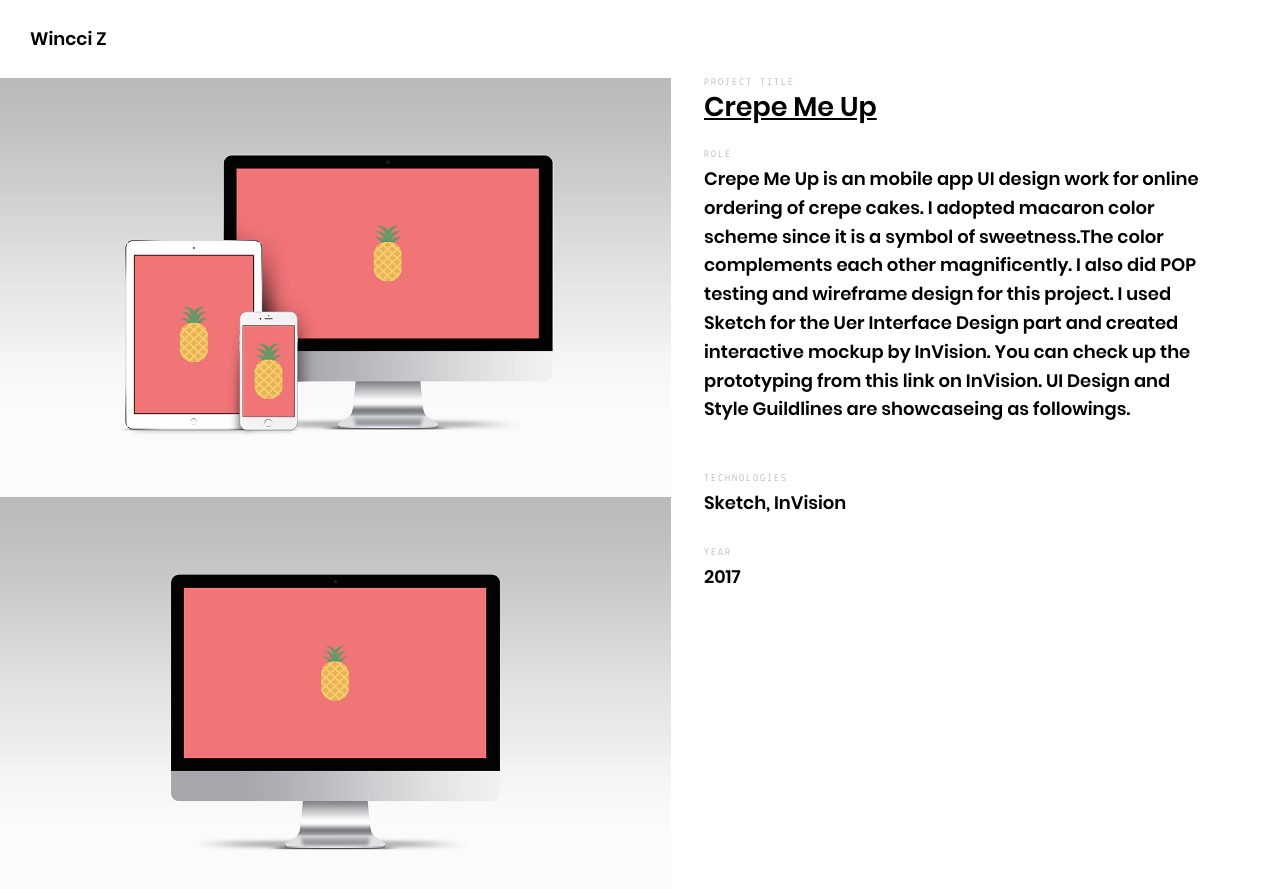
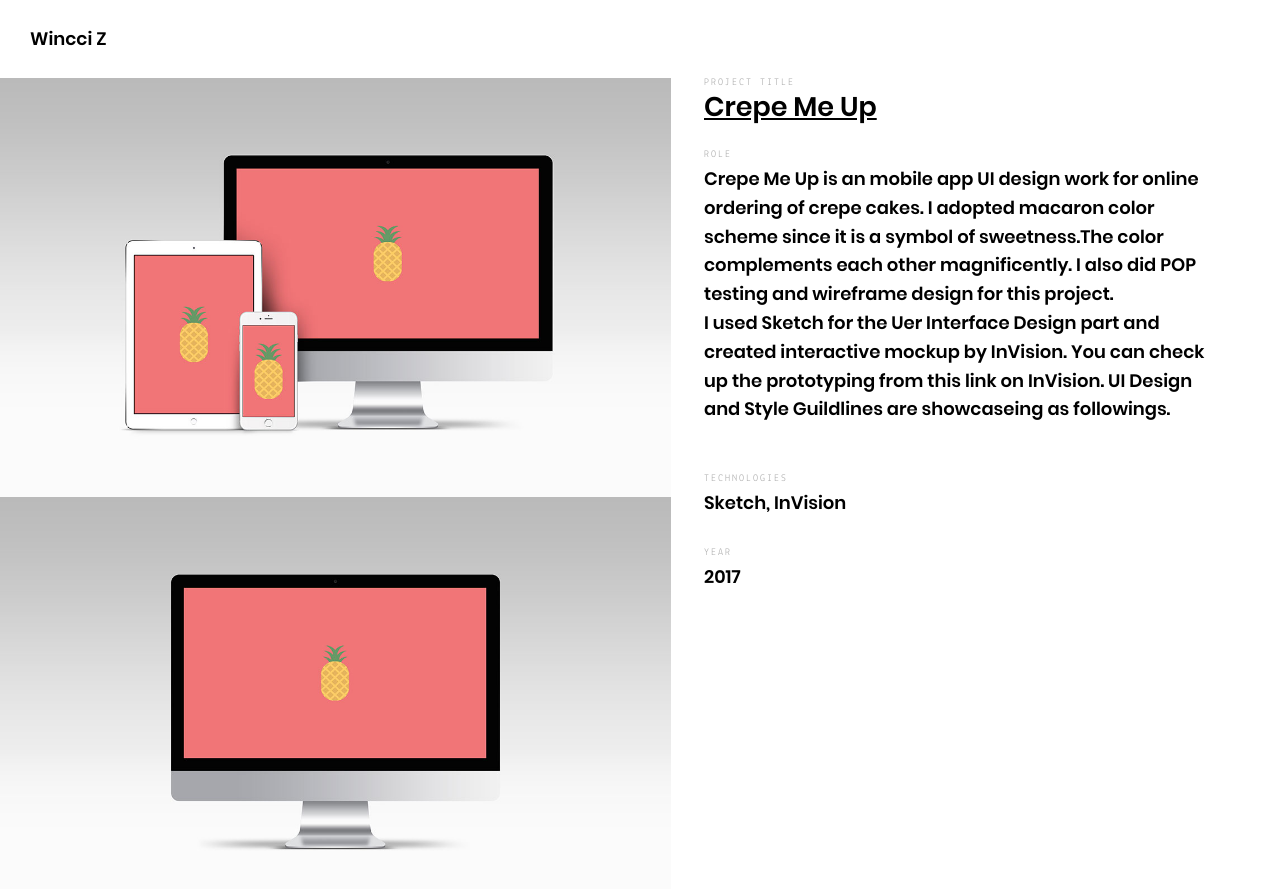
Before and after one commit to WincciChow/WincciChow.github.io, a Jekyll site: the page built from _posts/projects/2017-04-01-redpineapple.md, in a window 1280 px wide and 900 px high. Shown: the top 889 px of the window. Built offline with Jekyll 4.4.1, drawn with Linux system fonts in a browser that asks for light colours.

Commit message:
bug fixed

```diff
--- a/_posts/projects/2017-04-01-redpineapple.md
+++ b/_posts/projects/2017-04-01-redpineapple.md
@@ -31,4 +31,4 @@
 ---
 <p>Crepe Me Up is an mobile app UI design work for online ordering of crepe cakes. I adopted macaron color scheme since it is a symbol of sweetness.The color complements each other magnificently. I also did POP testing and wireframe design for this project.
 
-   I used Sketch for the Uer Interface Design part and created interactive mockup by InVision. You can check up the prototyping from this link on InVision. UI Design and Style Guildlines are showcaseing as followings.</p>
+  <br> I used Sketch for the Uer Interface Design part and created interactive mockup by InVision. You can check up the prototyping from this link on InVision. UI Design and Style Guildlines are showcaseing as followings.</p>
```
Also changed, not shown: 1 other file.
